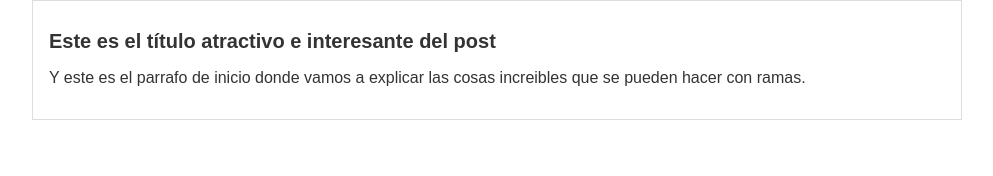
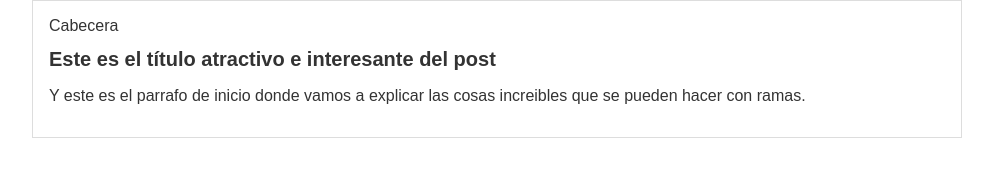
Before and after one commit to ElZuri/HyperBlog, a plain HTML site: page blogpost.html in a window 1280 px wide. Shown: the whole page, without its empty margins (143-1136 px from the left). Drawn offline with Linux system fonts and the light colour scheme.

Commit message:
EStrucutura inicial de la cabecera

```diff
--- a/blogpost.html
+++ b/blogpost.html
@@ -5,8 +5,13 @@
     </head>
     <body>
         <div id="container">
+            <div id="cabecera">
+                Cabecera
+            </div>
             <div id="post">
         <h1>Este es el título atractivo e interesante del post</h1>
         <p>Y este es el parrafo de inicio donde vamos a explicar las cosas increibles que se pueden hacer con ramas.</p>
+            </div>
+            </div>
     </body>
 </html>
```
